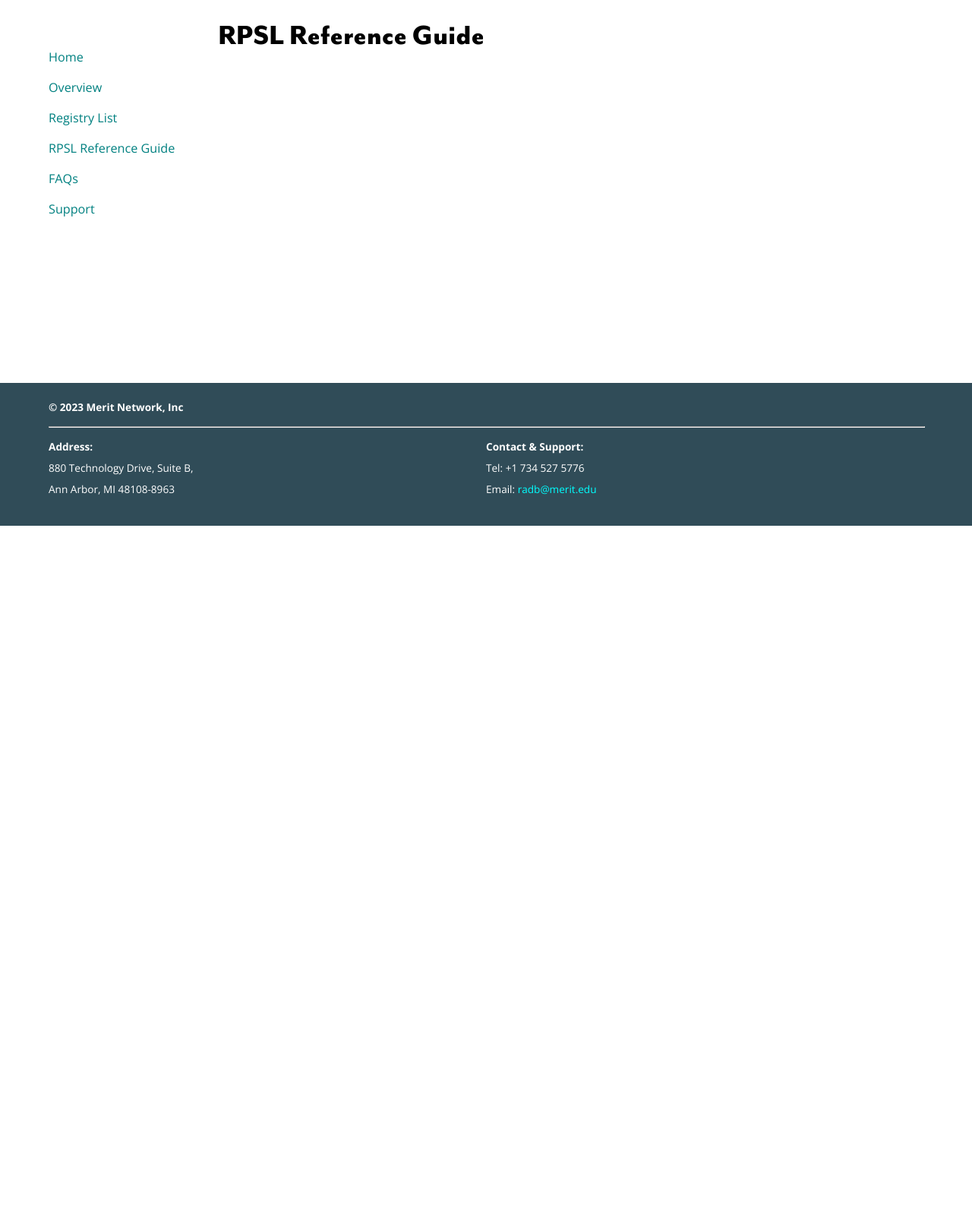
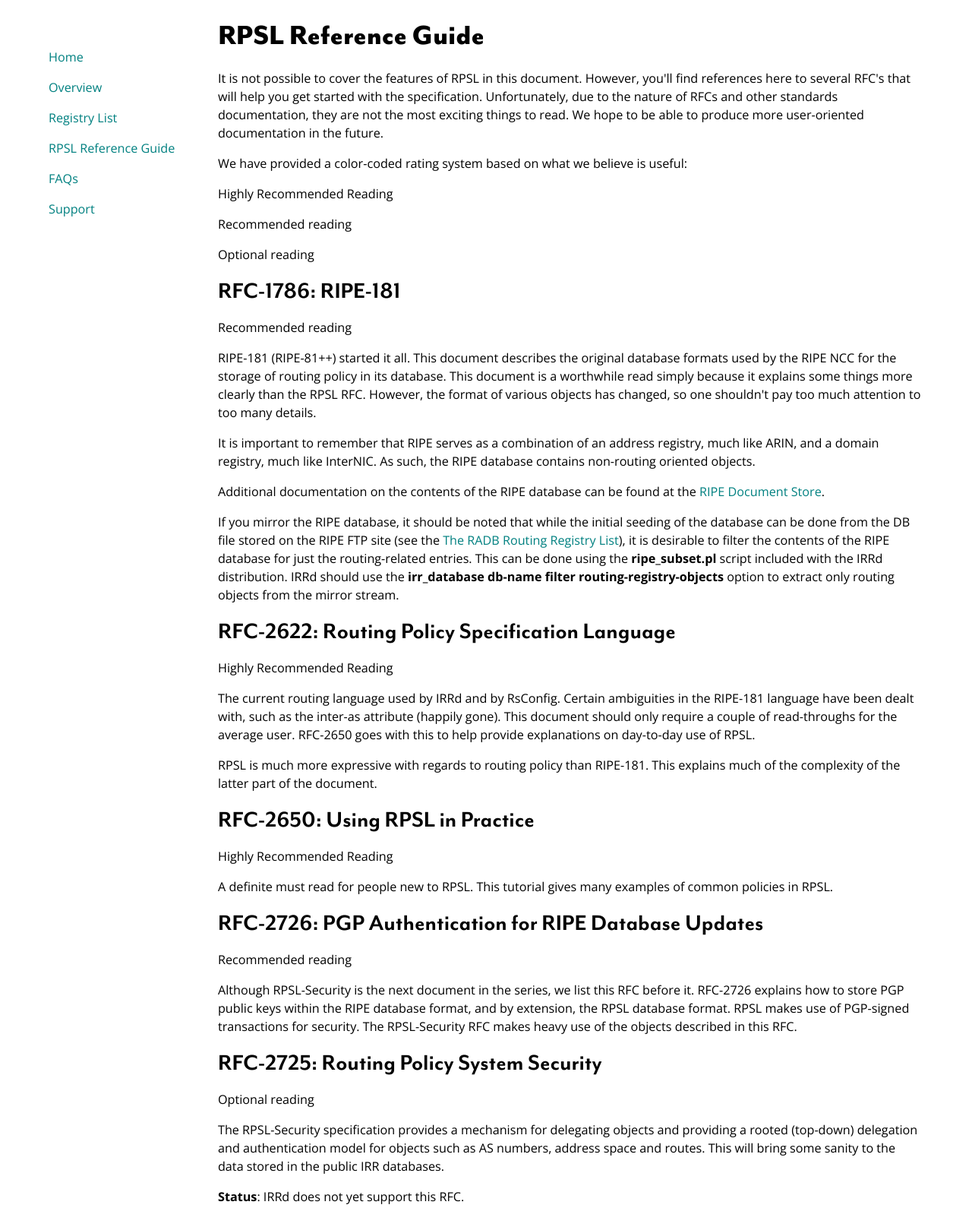
Before and after one commit to irr-net/irr-net.github.io, a Gatsby site: page /rpsl-guide in a window 1280 px wide. Shown: the part 108-1698 px from the top of the page at 76% size. Before the commit the page ends 800 px from the top, so only its background shows below. Built offline with nearby package versions, Linux system fonts and the light colour scheme; Gatsby itself is replaced by a stand-in of ours.

Commit message:
add rpsl guide

```diff
--- a/package.json
+++ b/package.json
@@ -1,8 +1,8 @@
 {
-  "name": "irr.test",
+  "name": "irr.net",
   "version": "1.0.0",
   "private": true,
-  "description": "irr.test",
+  "description": "Internet Routing Registry website public repository",
   "author": "Carl Yao Agbenyega",
   "keywords": [
     "gatsby"
--- a/src/pages/rpsl-guide.js
+++ b/src/pages/rpsl-guide.js
@@ -1,14 +1,74 @@
-import * as React from 'react'
-import Layout from '../components/layout'
+import * as React from "react";
+import { Link } from "gatsby";
+import Layout from "../components/layout";
 
 const RpslGuidePage = () => {
   return (
-    <Layout pageTitle={'RPSL Reference Guide'}>
-      <div></div>
+    <Layout pageTitle={"RPSL Reference Guide"}>
+      <p>
+        It is not possible to cover the features of RPSL in this document.
+        However, you'll find references here to several RFC's that will help you
+        get started with the specification. Unfortunately, due to the nature of
+        RFCs and other standards documentation, they are not the most exciting
+        things to read. We hope to be able to produce more user-oriented
+        documentation in the future.
+      </p>
+      <p>
+        We have provided a color-coded rating system based on what we believe is
+        useful:
+      </p>
+      <ul>
+        <li>Highly Recommended Reading</li>
+        <li>Recommended reading</li>
+        <li>Optional reading</li>
+      </ul>
+      <section>
+        <h2>RFC-1786: RIPE-181</h2>
+        <p className="subheading">Recommended reading</p>
+        <p>
+        RIPE-181 (RIPE-81++) started it all. This document describes the original database formats used by the RIPE NCC for the storage of routing policy in its database. This document is a worthwhile read simply because it explains some things more clearly than the RPSL RFC. However, the format of various objects has changed, so one shouldn't pay too much attention to too many details.
+        </p>
+        <p>It is important to remember that RIPE serves as a combination of an address registry, much like ARIN, and a domain registry, much like InterNIC. As such, the RIPE database contains non-routing oriented objects.</p>
+        <p>Additional documentation on the contents of the RIPE database can be found at the <a href="http://www.ripe.net/ripe/docs/alltitle.html" target="_blank" rel="noreferrer">RIPE Document Store</a>.</p>
+        <p>If you mirror the RIPE database, it should be noted that while the initial seeding of the database can be done from the DB file stored on the RIPE FTP site (see the <Link to="/registry">The RADB Routing Registry List</Link>), it is desirable to filter the contents of the RIPE database for just the routing-related entries. This can be done using the <strong>ripe_subset.pl</strong> script included with the IRRd distribution. IRRd should use the <strong>irr_database db-name filter routing-registry-objects</strong> option to extract only routing objects from the mirror stream.</p>
+      </section>
+      <section>
+        <h2>RFC-2622: Routing Policy Specification Language</h2>
+        <p className="subheading">Highly Recommended Reading</p>
+        <p>The current routing language used by IRRd and by RsConfig. Certain ambiguities in the RIPE-181 language have been dealt with, such as the inter-as attribute (happily gone). This document should only require a couple of read-throughs for the average user. RFC-2650 goes with this to help provide explanations on day-to-day use of RPSL.</p>
+        <p>RPSL is much more expressive with regards to routing policy than RIPE-181. This explains much of the complexity of the latter part of the document.</p>
+      </section>
+      <section>
+        <h2>RFC-2650: Using RPSL in Practice</h2>
+        <p className="subheading">Highly Recommended Reading</p>
+        <p>A definite must read for people new to RPSL. This tutorial gives many examples of common policies in RPSL.</p>
+      </section>
+      <section>
+        <h2>RFC-2726: PGP Authentication for RIPE Database Updates</h2>
+        <p className="subheading">Recommended reading</p>
+        <p>Although RPSL-Security is the next document in the series, we list this RFC before it. RFC-2726 explains how to store PGP public keys within the RIPE database format, and by extension, the RPSL database format. RPSL makes use of PGP-signed transactions for security. The RPSL-Security RFC makes heavy use of the objects described in this RFC. </p>
+      </section>
+      <section>
+        <h2>RFC-2725: Routing Policy System Security</h2>
+        <p className="subheading">Optional reading</p>
+        <p>The RPSL-Security specification provides a mechanism for delegating objects and providing a rooted (top-down) delegation and authentication model for objects such as AS numbers, address space and routes. This will bring some sanity to the data stored in the public IRR databases.</p>
+        <p><strong>Status</strong>: IRRd does not yet support this RFC.</p>
+      </section>
+      <section>
+        <h2>RFC-2769: Routing Policy System Replication</h2>
+        <p className="subheading">Optional reading</p>
+        <p>This mechanism provides for a more robust and authenticated mechanism of distributing data from registry to registry. The current RIPE methology uses a pull mechanism and RPSL-Replication also provides for initial object submissions and provides a push mechanism for registries.</p>
+        <p><strong>Status</strong>: IRRd does not yet support this RFC.</p>
+      </section>
+      <section>
+        <h2>RFC-4012: Routing Policy Specification Language next generation (RPSLng)</h2>
+        <p className="subheading">Recommended reading</p>
+        <p>This memo introduces a new set of simple extensions to the Routing Policy Specification Language (RPSL), enabling the language to document routing policies for the IPv6 and multicast address families currently used in the Internet.</p>
+      </section>
     </Layout>
-  )
-}
+  );
+};
 
-export const Head = () => <title>IRR | RPSL Reference Guide</title>
+export const Head = () => <title>IRR | RPSL Reference Guide</title>;
 
-export default RpslGuidePage
+export default RpslGuidePage;
--- a/src/styles/_font.scss
+++ b/src/styles/_font.scss
@@ -200,6 +200,10 @@ li {
   margin-top: 0.75rem;
   margin-bottom: 1rem;
   line-height: 1.5rem;
+
+  strong {
+    font-weight: 700;
+  }
 }
 
 pre {
```
